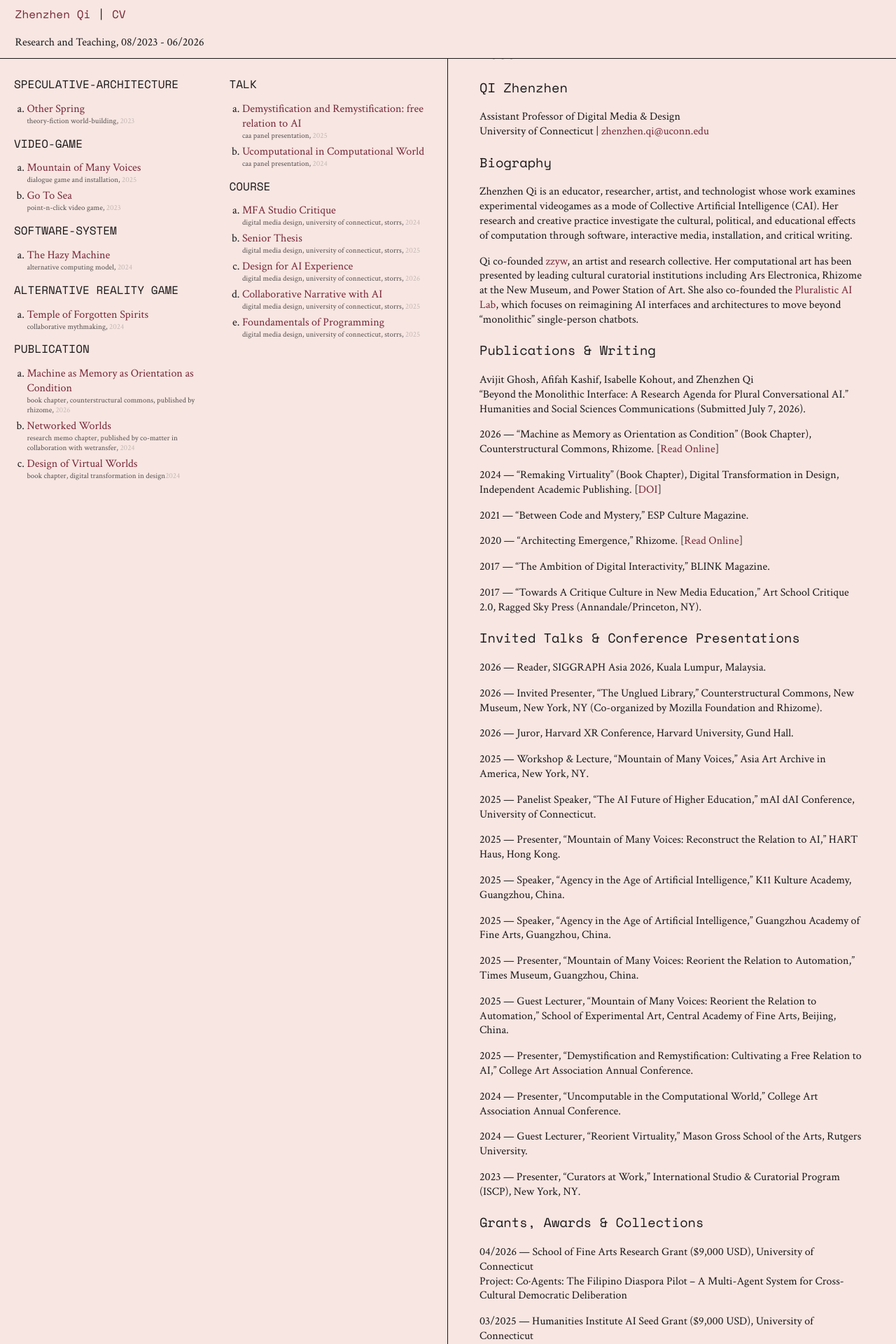
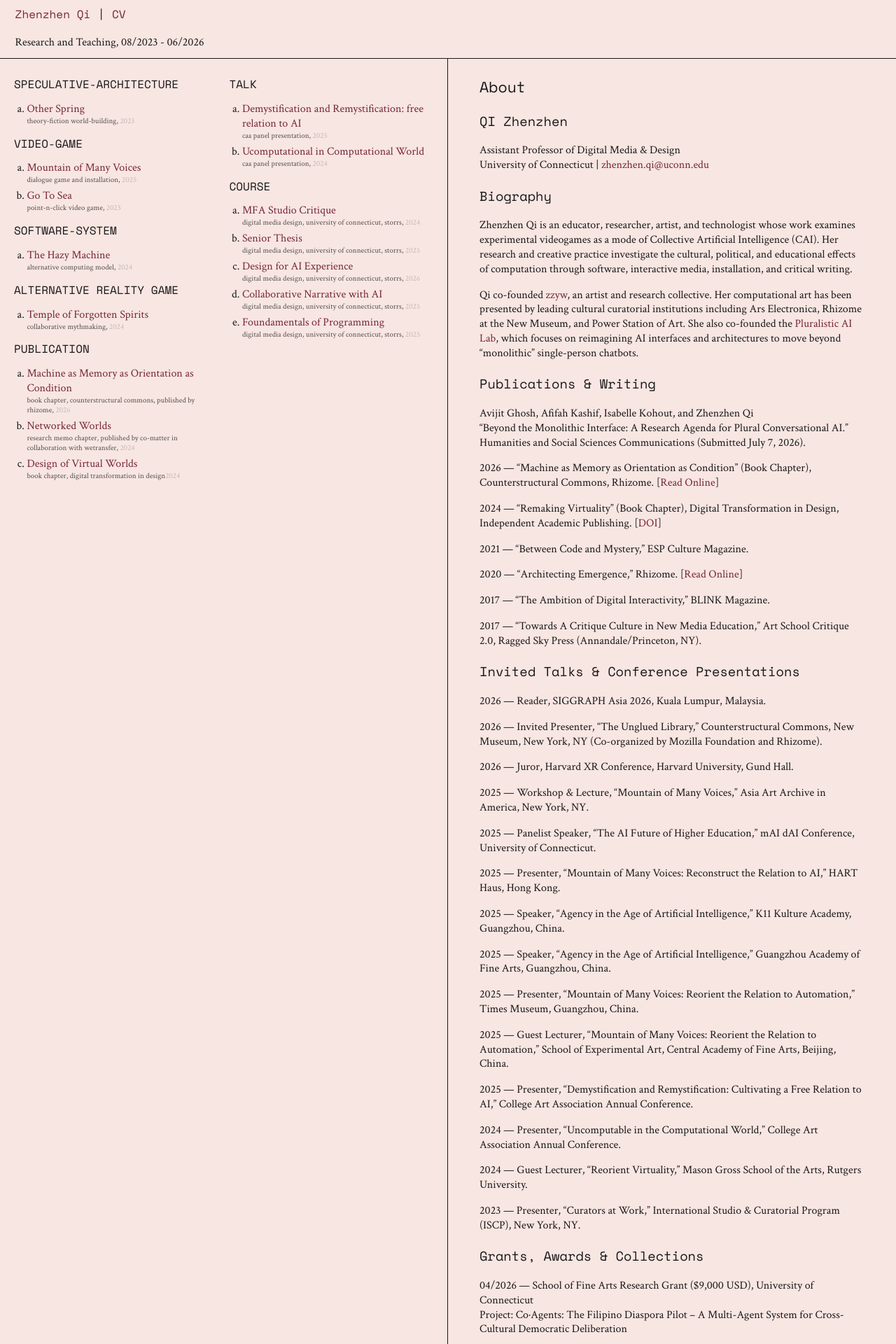
Before and after one commit to zhenzhenqi/zhenzhenqi, a Jekyll site: the page built from about.md, in a window 1280 px wide. Shown: the top 1920 px of the page at 70% size. Built offline with Jekyll 4.4.1, drawn with Linux system fonts in a browser that asks for light colours.

Commit message:
Clear fixed header above project titles

```diff
--- a/assets/css/main.scss
+++ b/assets/css/main.scss
@@ -59,7 +59,7 @@ ul, ol { margin: 0; }
 .project-subtext { font-size:11px; color:#000000a8; text-transform:lowercase; }
 .project-subtext .time { opacity:.3; text-transform:capitalize; }
 
-#center { border-right:1px solid #1b1818; flex:3 0 330px; box-sizing:border-box; font-size:1em; padding-bottom:5rem; }
+#center { border-right:1px solid #1b1818; flex:3 0 330px; box-sizing:border-box; font-size:1em; padding-top:5.5rem; padding-bottom:5rem; }
 #center #content { max-width:550px; margin:0 auto; }
 #center #content p { line-height:1.3em; }
 #center #content img { width:100%; height:auto; }
```
